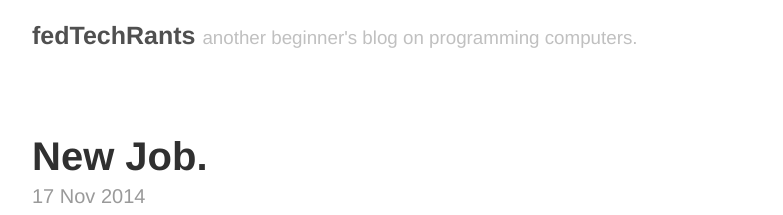
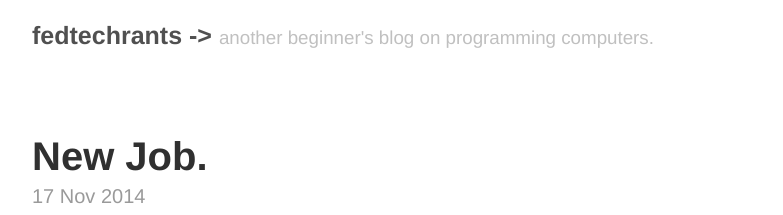
Before and after one commit to federicomaffei/federicomaffei.github.io, a Jekyll site: the page built from index.html, in a window 1280 px wide and 900 px high. Shown: the top 215 px of the window, without its empty margins (248-1031 px from the left). Built offline with Jekyll 4.4.1, drawn with Linux system fonts in a browser that asks for light colours; Markdown is read by kramdown in place of the engine named in the settings; the list of posts is cut into pages by our own code.

```diff
--- a/_config.yml
+++ b/_config.yml
@@ -6,7 +6,7 @@ pygments:         true
 permalink:        pretty
 
 # Setup
-title:            fedTechRants
+title:            fedtechrants ->
 tagline:          another beginner's blog on programming computers.
 url:              http://federicomaffei.github.io
 paginate:         5
```
